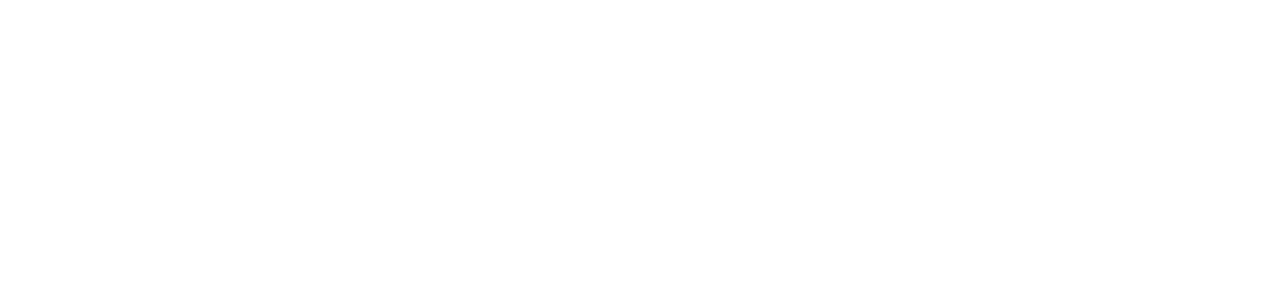
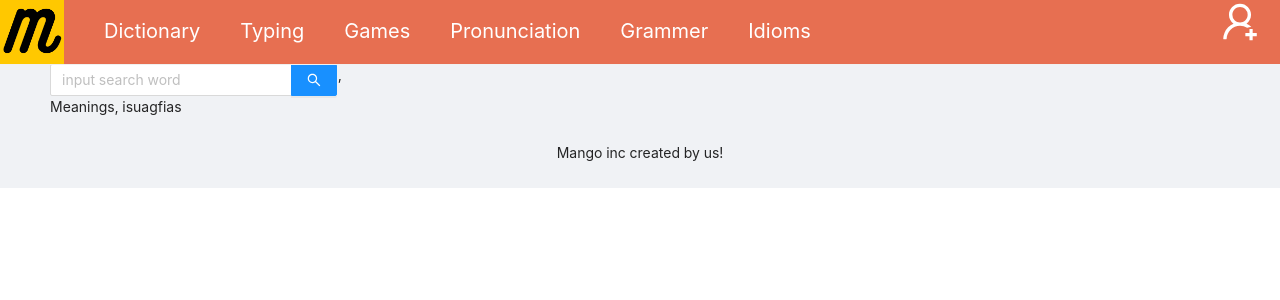
Before and after one commit to eba472/mango-web, a React (Create React App) app in the folder ui/: page /dic in a window 1280 px wide. Before the commit this address had no page. Shown: the top 300 px of the page. Built offline with nearby package versions, Linux system fonts and the light colour scheme.

Commit message:
HeaderMenu UI is changed and Search is now only isde dictionary

```diff
--- a/ui/src/app/App.tsx
+++ b/ui/src/app/App.tsx
@@ -1,13 +1,8 @@
 import React from 'react';
 import { BrowserRouter as Router, Link, Route, Routes } from 'react-router-dom';
-import { Layout, Menu, Input, Space } from 'antd';
+import { Layout, Menu } from 'antd';
 import './styles.css';
 import { UserAddOutlined } from '@ant-design/icons';
-
-
-const onSearch = (value: string ) => console.log(value);
-import Search from './Search'
-
 
 const { Header, Content, Footer } = Layout;
 import './styles.css';
@@ -16,6 +11,7 @@
 import Signup from './pages/signup/Signup';
 import TypingTest from './pages/TypingTest/TypingTest';
 import Experiment from './pages/experiment/Experiment';
+import Dictionary from './dictionary/Dictionary';
 
 function App() {
   return (
@@ -30,68 +26,95 @@
             padding: '0px',
           }}
         >
+          <div style={{ display: 'flex', justifyContent: 'space-between' }}>
+            <div style={{ width: '100%' }}>
               <Menu
-            style={{ backgroundColor: '#e76f51' }}
                 mode="horizontal"
                 defaultSelectedKeys={['2']}
+                style={{
+                  backgroundColor: '#e76f51',
+                }}
               >
-          <div className='container' style={{ display:'flex', justifyContent:'space-between' }}>
-           <div>
                 <Link to="/">
-              <Menu.Item key="0" style={{ color: 'white', paddingLeft: '0px' }}>
-                <img src="/Mango.png" alt="imgLogo" style={{ width: '64px', height: '64px' }} ></img>
+                  <Menu.Item
+                    key="0"
+                    style={{ color: 'white', paddingLeft: '0px' }}
+                  >
+                    <img
+                      src="/Mango.png"
+                      alt="imgLogo"
+                      style={{ width: '64px', height: '64px' }}
+                    ></img>
                   </Menu.Item>
                 </Link>
-            </div>
                 <Link to="/dic">
-              <Menu.Item key="1" style={{ color: 'white', fontSize: '20px' }}>
+                  <Menu.Item
+                    key="1"
+                    style={{ color: 'white', fontSize: '20px' }}
+                  >
                     Dictionary
                   </Menu.Item>
                 </Link>
                 <Link to="/typing">
-              <Menu.Item key="2" style={{ color: 'white', fontSize: '20px' }}>
+                  <Menu.Item
+                    key="2"
+                    style={{ color: 'white', fontSize: '20px' }}
+                  >
                     Typing
                   </Menu.Item>
                 </Link>
                 <Link to="/games">
-              <Menu.Item key="3" style={{ color: 'white', fontSize: '20px' }}>
+                  <Menu.Item
+                    key="3"
+                    style={{ color: 'white', fontSize: '20px' }}
+                  >
                     Games
                   </Menu.Item>
                 </Link>
                 <Link to="/pronunciation">
-              <Menu.Item key="4" style={{ color: 'white', fontSize: '20px' }}>
+                  <Menu.Item
+                    key="4"
+                    style={{ color: 'white', fontSize: '20px' }}
+                  >
                     Pronunciation
                   </Menu.Item>
                 </Link>
                 <Link to="/grammer">
-              <Menu.Item key="5" style={{ color: 'white', fontSize: '20px' }}>
+                  <Menu.Item
+                    key="5"
+                    style={{ color: 'white', fontSize: '20px' }}
+                  >
                     Grammer
                   </Menu.Item>
                 </Link>
                 <Link to="/idioms">
-              <Menu.Item key="6" style={{ color: 'white', fontSize: '20px' }}>
+                  <Menu.Item
+                    key="6"
+                    style={{ color: 'white', fontSize: '20px' }}
+                  >
                     Idioms
                   </Menu.Item>
                 </Link>
-
-           <div>
-           <UserAddOutlined style={{ color: 'white', fontSize: '40px', paddingTop: '0.8%' }} />
+              </Menu>
+            </div>
+            <div style={{ marginRight: '20px' }}>
+              <UserAddOutlined
+                style={{
+                  color: 'white',
+                  fontSize: '40px',
+                  paddingTop: '0.8%',
+                }}
+              />
             </div>
           </div>
-          </Menu>
         </Header>
-
 
         <Content
           className="site-layout"
           style={{ padding: '0 50px', marginTop: 64 }}
         >
-
-       <Space direction="vertical" style={{ width:'450px', backgroundColor:'#e76f51', paddingLeft:'80px' }}>
-              <Search placeholder="input search word" onSearch={onSearch} enterButton />
-            </Space>,
-
           <Routes>
+            <Route path="dic" element={<Dictionary />} />
             <Route path="typing" element={<Typing />}>
               <Route path="profile" element={<Profile />} />
               <Route path="signup" element={<Signup />} />
@@ -100,8 +123,9 @@
             </Route>
           </Routes>
         </Content>
+
         <Footer style={{ textAlign: 'center' }}>
-          Ant Design ©2018 Created by Ant UED
+          Mango inc created by us!
         </Footer>
       </Layout>
     </Router>
--- a/ui/src/app/Search.tsx
+++ /dev/null
@@ -1,12 +0,0 @@
-import { Input, Space } from 'antd';
-
-const Search = () => {
-
-  return <div>
-       <Space direction="vertical">
-              <Search placeholder="input search word" onSearch={onSearch} enterButton />
-            </Space>,
-  </div>;
-};
-
-export default Search;
--- /dev/null
+++ b/ui/src/app/dictionary/Dictionary.tsx
@@ -0,0 +1,13 @@
+import React from 'react';
+import SearchComponent from './components/SearchComponent';
+
+const Dictionary = () => {
+  return (
+    <div>
+      <SearchComponent />
+      <div>Meanings, isuagfias</div>
+    </div>
+  );
+};
+
+export default Dictionary;
--- /dev/null
+++ b/ui/src/app/dictionary/components/SearchComponent.tsx
@@ -0,0 +1,21 @@
+import React from 'react';
+import { Input, Space } from 'antd';
+
+const { Search } = Input;
+const onSearch = (value: string) => console.log(value);
+const SearchComponent = () => {
+  return (
+    <div>
+      <Space direction="vertical">
+        <Search
+          placeholder="input search word"
+          onSearch={onSearch}
+          enterButton
+        />
+      </Space>
+      ,
+    </div>
+  );
+};
+
+export default SearchComponent;
```
Lines whose indentation alone changed are shown as unchanged.
